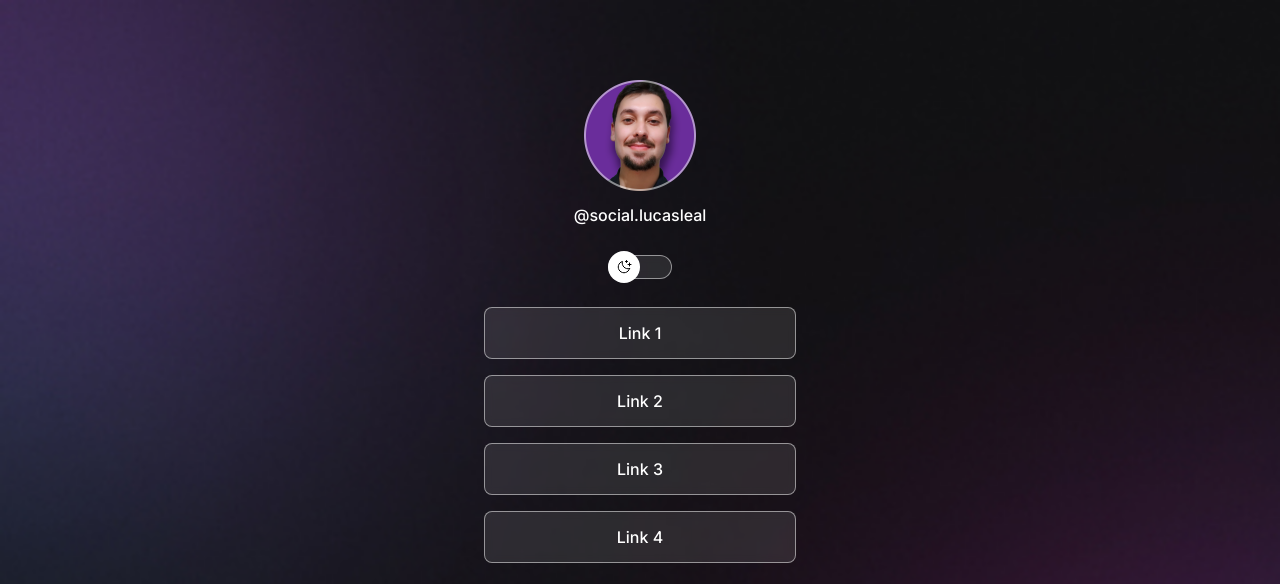
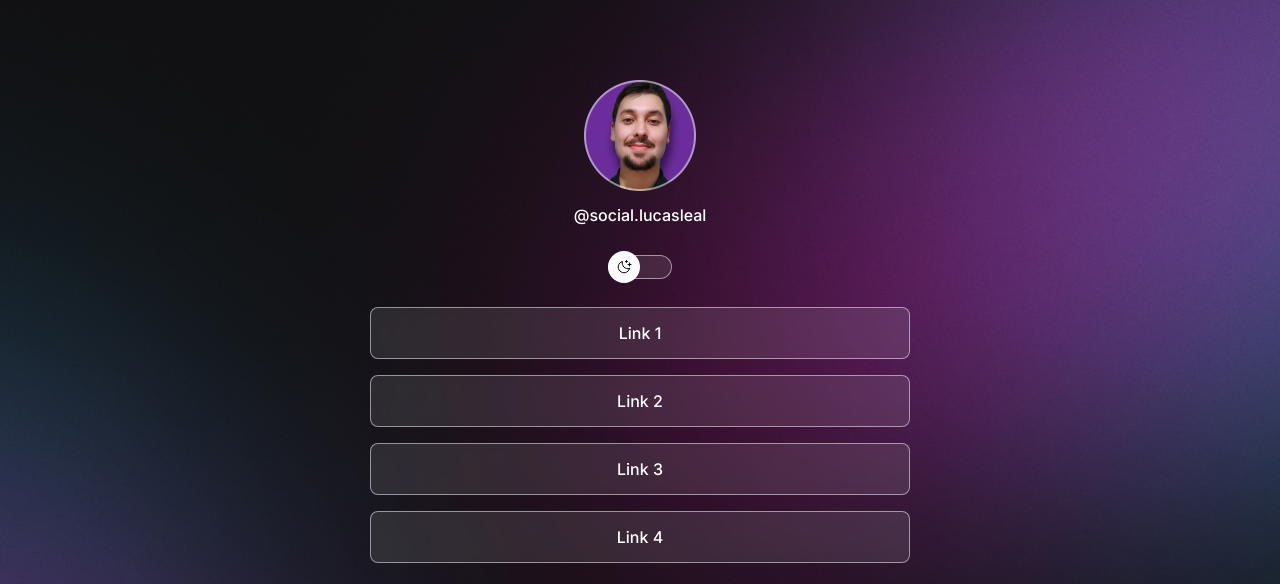
Before and after one commit to lealistic/devlinks-rocketseat, a plain HTML site: page index.html in a window 1280 px wide. Shown: the top 584 px of the page. Drawn offline with nearby package versions, Linux system fonts and the light colour scheme.

Commit message:
Change background based on media queries

```diff
--- a/style.css
+++ b/style.css
@@ -23,13 +23,15 @@
 }
 body {
   background: var(--bg-url) no-repeat top center/cover;
+  height: 100vh;
 }
 body * {
   font-family: "Inter", sans-serif;
   color: var(--text-color);
 }
 #container {
-  width: 360px;
+  width: 100%;
+  max-width: 588px;
   margin: 56px auto;
   padding: 0px 24px 24px;
 }
@@ -127,3 +129,11 @@ footer {
   padding: 24px;
   text-align: center;
 }
+@media (min-width: 700px) {
+  :root {
+    --bg-url: url(./assets/bg-desktop.jpg);
+  }
+  .light-mode {
+    --bg-url: url(./assets/bg-desktop-light.jpg);
+  }
+}
```
Also changed, not shown: assets/bg-desktop-light.jpg (added), assets/bg-desktop.jpg (added).
